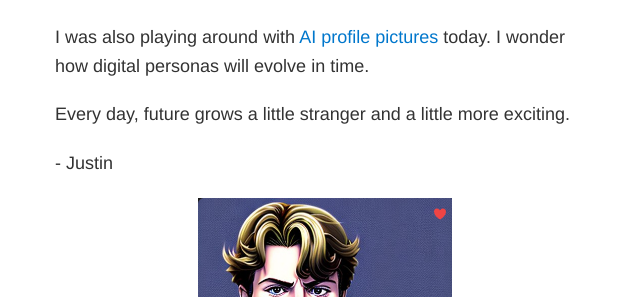
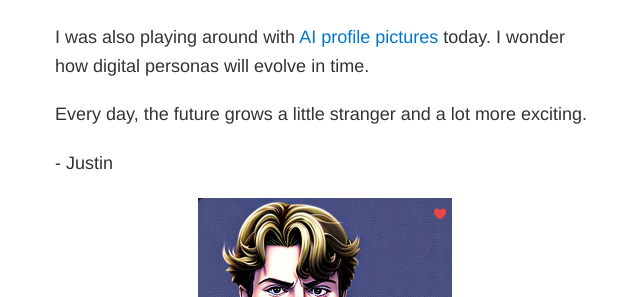
Before and after one commit to JustinMeimar/JustinMeimar.github.io, a Jekyll site: the page built from _posts/2023-07-27-blog1.md, in a window 1280 px wide. Shown: the part 413-710 px from the top of the page, without its empty margins (315-955 px from the left). Built offline with Jekyll 4.4.1, drawn with Linux system fonts in a browser that asks for light colours.

Commit message:
spelling error

```diff
--- a/_posts/2023-07-27-blog1.md
+++ b/_posts/2023-07-27-blog1.md
@@ -12,7 +12,7 @@ So, what am I up to on July 27th 2023?
 
 I was also playing around with [AI profile pictures](https://www.profilepicture.ai/) today. I wonder how digital personas will evolve in time.
 
-Every day, future grows a little stranger and a little more exciting.
+Every day, the future grows a little stranger and a lot more exciting.
 
 \- Justin
 
```
